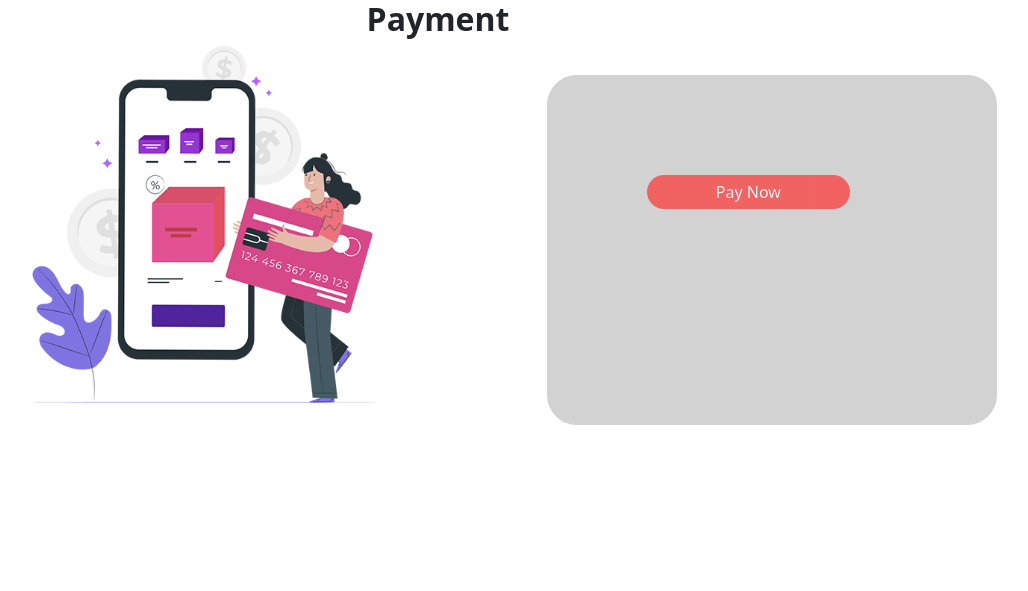
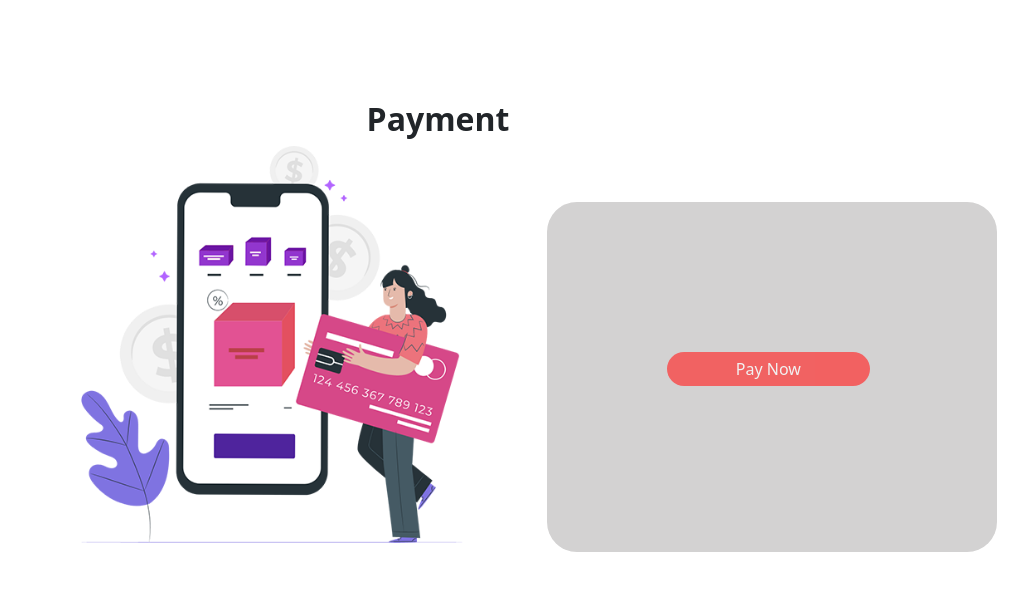
Before and after one commit to Tharindu-Lakmal/Learn-and-Earn, a PHP site: page /payment.php in a window 1280 px wide. Shown: the top 591 px of the page, without its empty margins (202-1230 px from the left). Run offline with PHP 8.4, Linux system fonts and the light colour scheme; data that the repository does not hold is empty.

Commit message:
payment page done

```diff
--- a/payment.php
+++ b/payment.php
@@ -26,7 +26,10 @@ include('functions/common_function.php');
         margin-top: 15px;
         margin-left: 0;
     }
-
+    .payy p {
+        margin-top: 50px;
+        margin-left: 20px;
+    }
     .pn {
         background-color: #FF3333;
         opacity: 0.7;
@@ -38,13 +41,17 @@ include('functions/common_function.php');
     p {
         color: #ffffff;
     }
+    h2{
+        margin-top: 100px;
+    }
     .pn:hover {
         background-color: red;
         color: #ffffff;
     }
     img {
-        width: 450px;
-        margin-left: 150px;
+        width: 500px;
+        height: auto;
+        margin-left: 100px;
         margin-bottom: 50px;
         display: block;
     }
@@ -53,6 +60,9 @@ include('functions/common_function.php');
         margin-top: 5px;
         margin-left: 20px;
         margin-bottom: 20px;
+    }
+    a{
+        margin-top: 100px;
     }
 </style>
 <body>
@@ -70,7 +80,7 @@ include('functions/common_function.php');
         <div class="col-md-6 pa">
             <a href="https://www.paypal.com/lk/home"><img src="image/pay.png" alt=""></a>
         </div>
-        <div class="col-md-6 payy m-auto">
+        <div class="col-md-6 payy">
             <a href="order.php?user_id=<?php echo $user_id; ?>" class="text-decoration-none"><p class="text-center pn">Pay Now</p></a>
         </div>
     </div>
```
